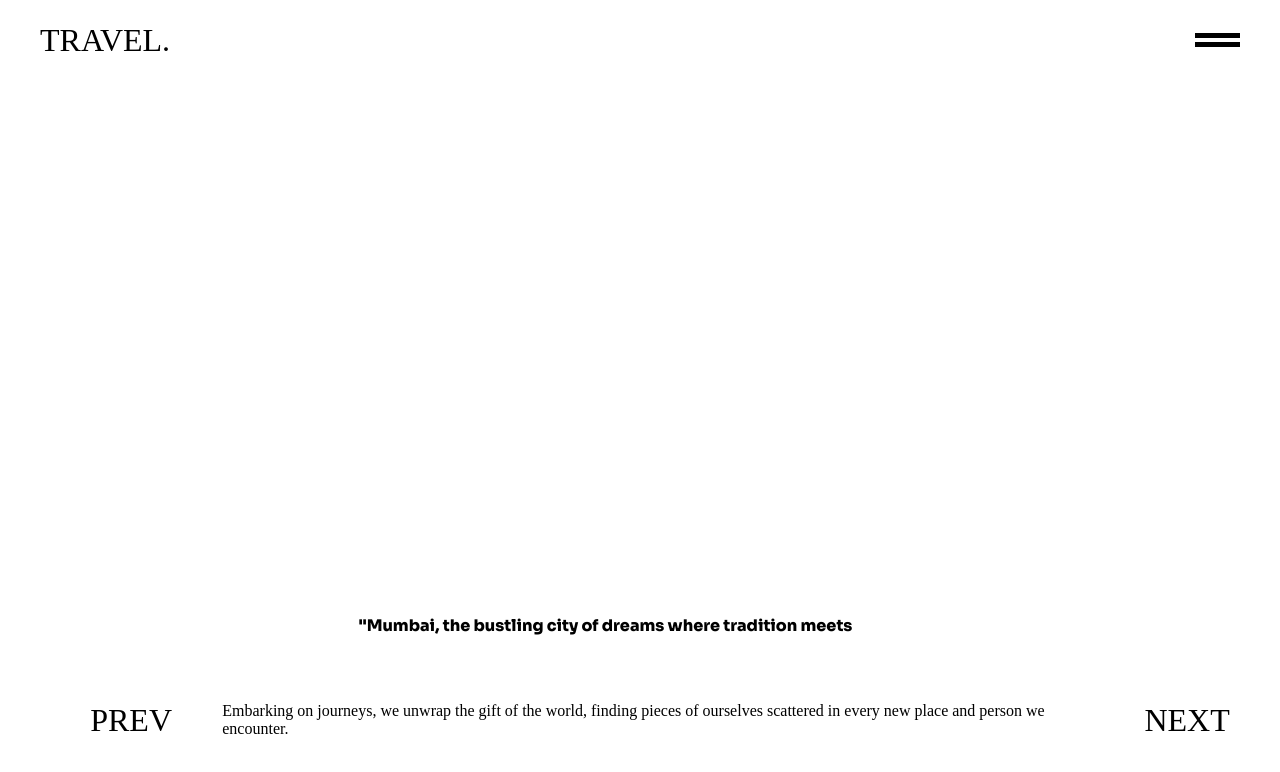
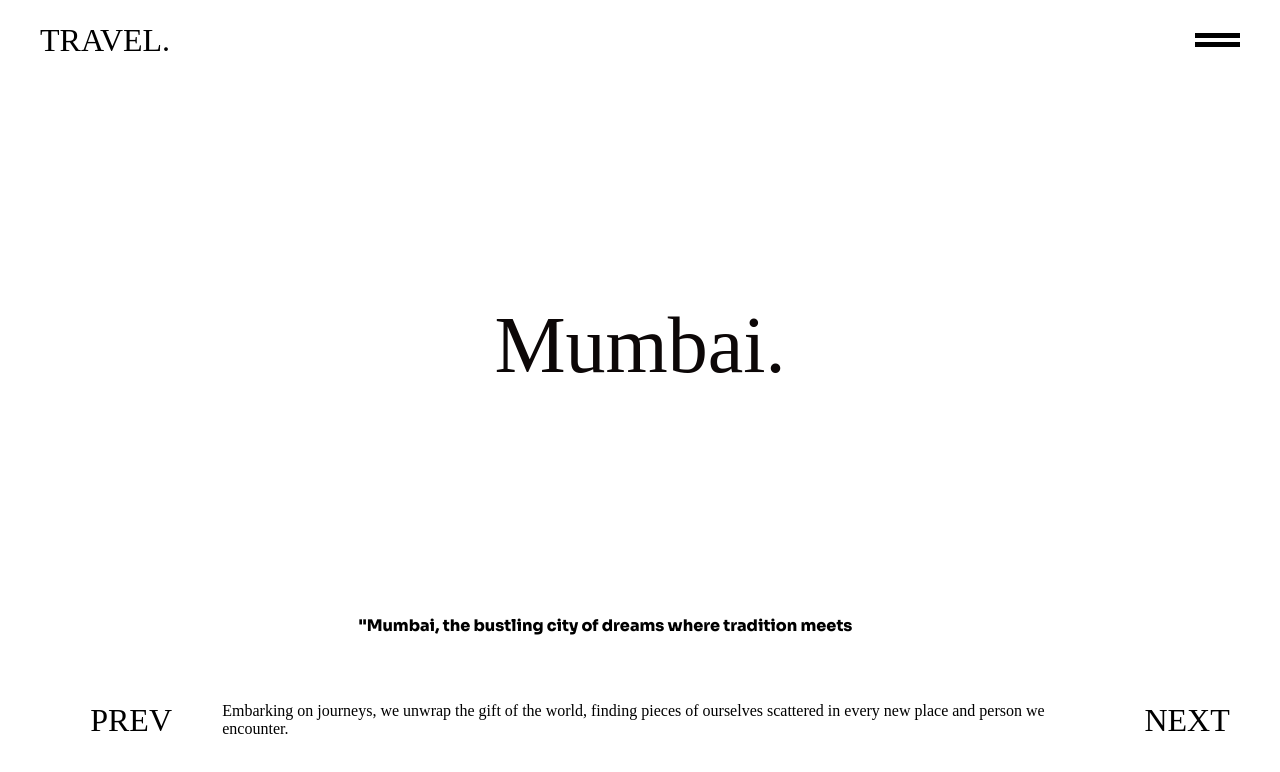
Before and after one commit to praxxOp/infowebsite, a React (Vite) app: page / in a window 1280 px wide. Shown: the top 772 px of the page. Built offline with nearby package versions, Linux system fonts and the light colour scheme; a web font is replaced by a local one.

Commit message:
modified:   src/components/Home.css 	modified:   src/components/Home.jsx

```diff
--- a/src/components/Home.css
+++ b/src/components/Home.css
@@ -1,6 +1,4 @@
-
-.maincontainer
-{
+.maincontainer {
     display: flex;
     align-items: center;
     justify-content: center;
@@ -9,65 +7,100 @@ width: 100%;
     flex-direction: column;
     font-family: 'Sora', sans-serif;
     overflow: hidden;
+    position: relative;
+  }
 
-}
-.container{
+  .container {
     font-family: 'Dela Gothic One', cursive;
     display: flex;
     height: 65vh;
     width: 60vw;
     position: relative;
-
+    transition: transform 1s ease-in-out;
   }
 
-.tagcontainer{
-    color: white;
+  .slide-in-left .container {
+    transform: translateX(-100%);
+  }
+
+  .slide-in-right .container {
+    transform: translateX(100%);
+  }
+
+  .tagcontainer {
+    color: rgb(12, 7, 7);
     display: flex;
     align-items: center;
     justify-content: center;
     height: 100%;
     width: 100%;
-
+    overflow: hidden;
+    flex-direction: column;
+    position: absolute;
+    top: 0;
+    left: 0;
   }
 
-.imgcontainer{
+  .tag {
+    margin: 0 10px;
+    padding: 5px 10px;
+    cursor: pointer;
+    transition: transform 1s ease-in-out;
+  }
+
+  .tag.active {
+    transform: translateX(0);
+  }
+
+  .imgcontainer {
     height: 100%;
     width: 100%;
     display: flex;
+    position: absolute;
+    top: 0;
+    left: 0;
+    flex-direction: column;
   }
-.imgcontainer img{
+
+  .imgcontainer img {
     height: 100%;
     width: 100%;
     position: absolute;
-    left: -150%;
-
+    transform: translateX(-150%);
+    transition: transform 1s ease-in-out;
   }
 
-.tagcontainer h1{
+  .image.active {
+    left: 0;
+  }
+
+  .tagcontainer h1 {
     position: absolute;
     font-size: 80px;
-    transform: translateX(110%);
+    transform: translateX(500%);
+  }
 
-}
-.paracontainer{
+  .paracontainer {
     margin-top: 10px;
     color: black;
     height: 20px;
     width: 44vw;
-
     overflow: hidden;
   }
-.footer{
+
+  .footer {
     height: 20vh;
     display: flex;
     align-items: center;
     justify-content: space-evenly;
   }
-.footer h1{
+
+  .footer h1 {
     font-family: 'Dela Gothic One', cursive;
     cursor: pointer;
   }
-.footer p{
+
+  .footer p {
     font-family: 'Goldman', cursive;
     width: 65vw;
   }
--- a/src/components/Home.jsx
+++ b/src/components/Home.jsx
@@ -1,38 +1,63 @@
-import React from 'react';
+import React, { useState, useEffect } from 'react';
 import './Home.css';
-import  mumbai from "../assets/desktop-wallpaper-bandra-worli-sea-link-mumbai-skyline 1.jpg"
-import delhi from "../assets/1167248 1.jpg"
-import himalayas from "../assets/nepal-himalayas-mountains-nature-wallpaper-preview 1.png"
+import mumbaiImage from "../assets/desktop-wallpaper-bandra-worli-sea-link-mumbai-skyline 1.jpg";
+import delhiImage from "../assets/1167248 1.jpg";
+import himalayasImage from "../assets/nepal-himalayas-mountains-nature-wallpaper-preview 1.png";
+
 const Home = () => {
-   const active =0
+  const [index, setIndex] = useState(0);
+  const [slideDirection, setSlideDirection] = useState('slide-in-left');
 
-   const tags = document.querySelectorAll(".tagcontainer h1");
-   const img = document.querySelectorAll(".imgcontainer img")
+  const tags = ["Mumbai.", "Delhi.", "Himalayas."];
+  const images = [mumbaiImage, delhiImage, himalayasImage];
 
-   const gotoprev = ()=>{
+  useEffect(() => {
 
+    if (index === 0) {
+      setSlideDirection('slide-in-left');
+    } else if (index === images.length - 1) {
+      setSlideDirection('slide-in-right');
+    } else {
+      setSlideDirection('slide-in-left');
     }
-const gotonext = ()=>{
+  }, [index, images.length]);
 
+  const goToNext = () => {
+    if (index < tags.length - 1) {
+      setIndex(index + 1);
     }
+  };
 
+  const goToPrev = () => {
+    if (index > 0) {
+      setIndex(index - 1);
+    }
+  };
 
   return (
-
     <div>
       <div className="maincontainer">
-      <div className="container">
+        <div className={`container ${slideDirection}`}>
           <div className="imgcontainer">
-        <img src={mumbai} alt="" />
-        <img src={delhi} alt="" />
-        <img src={himalayas} alt="" />
+            {images.map((img, i) => (
+              <img
+                key={i}
+                src={img}
+                alt={`Image ${i + 1}`}
+                className={`image ${index === i ? "active" : ""}`}
+              />
+            ))}
           </div>
           <div className="tagcontainer">
-          <h1>MUMBAI.</h1>
-          <h1>DELHI.</h1>
-          <h1>HIMALAYAS.</h1>
+            {tags.map((tag, i) => (
+              <h1
+                key={i}
+                className={`tag ${index === i ? "active" : ""}`}
+              >
+                {tag}
+              </h1>
+            ))}
           </div>
-
         </div>
         <div className="paracontainer">
           <p>"Mumbai, the bustling city of dreams where tradition meets modernity."</p>
@@ -41,12 +66,12 @@ const gotonext = ()=>{
         </div>
       </div>
       <div className="footer">
-      <h1 onClick={gotoprev}>PREV</h1>
+        <h1 onClick={goToPrev}>PREV</h1>
         <p>Embarking on journeys, we unwrap the gift of the world, finding pieces of ourselves scattered in every new place and person we encounter.</p>
-      <h1 onClick={gotonext}>NEXT</h1>
+        <h1 onClick={goToNext}>NEXT</h1>
       </div>
     </div>
   )
 }
 
-export default Home
+export default Home;
```
Lines whose indentation alone changed are shown as unchanged.
